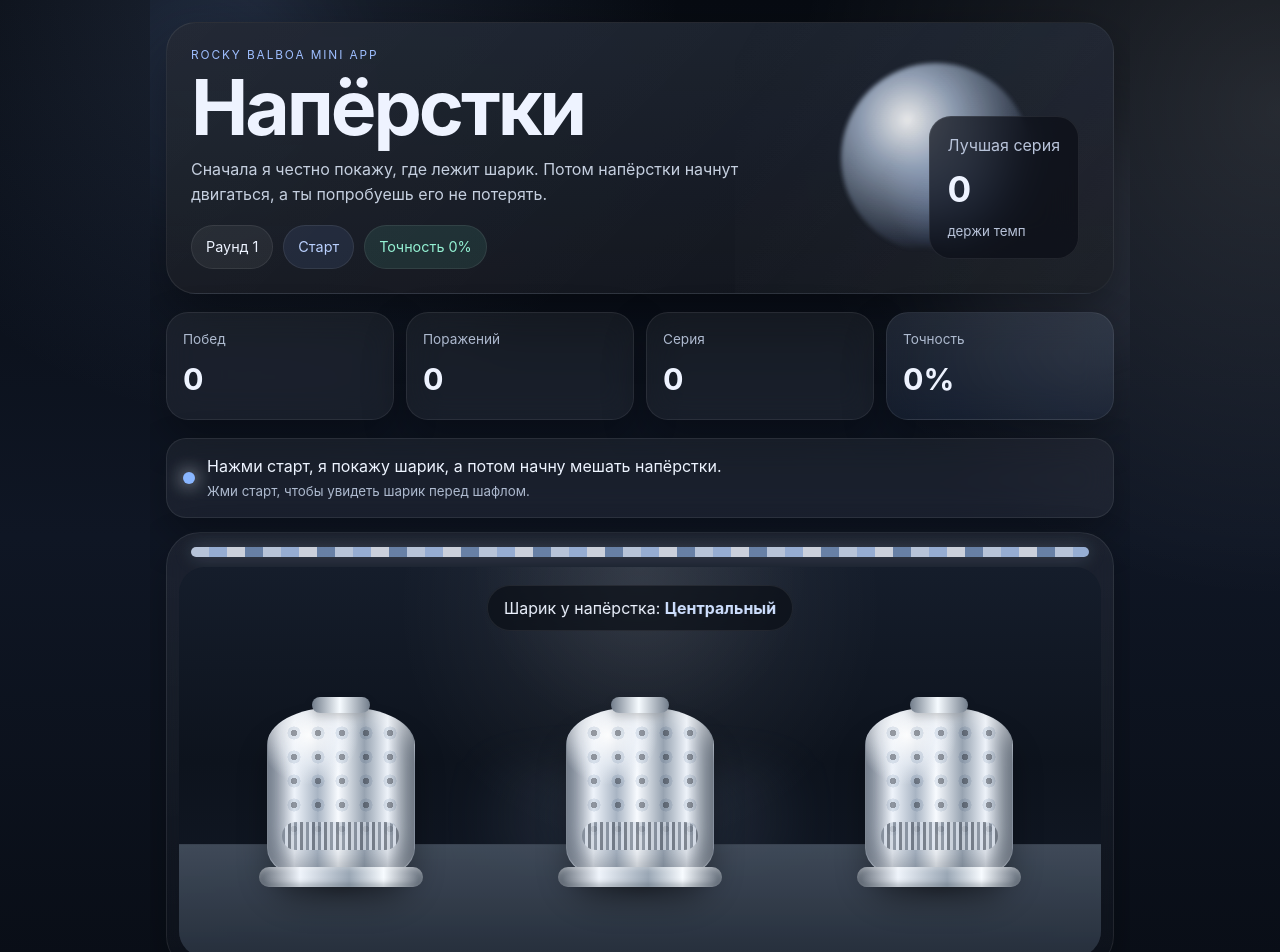
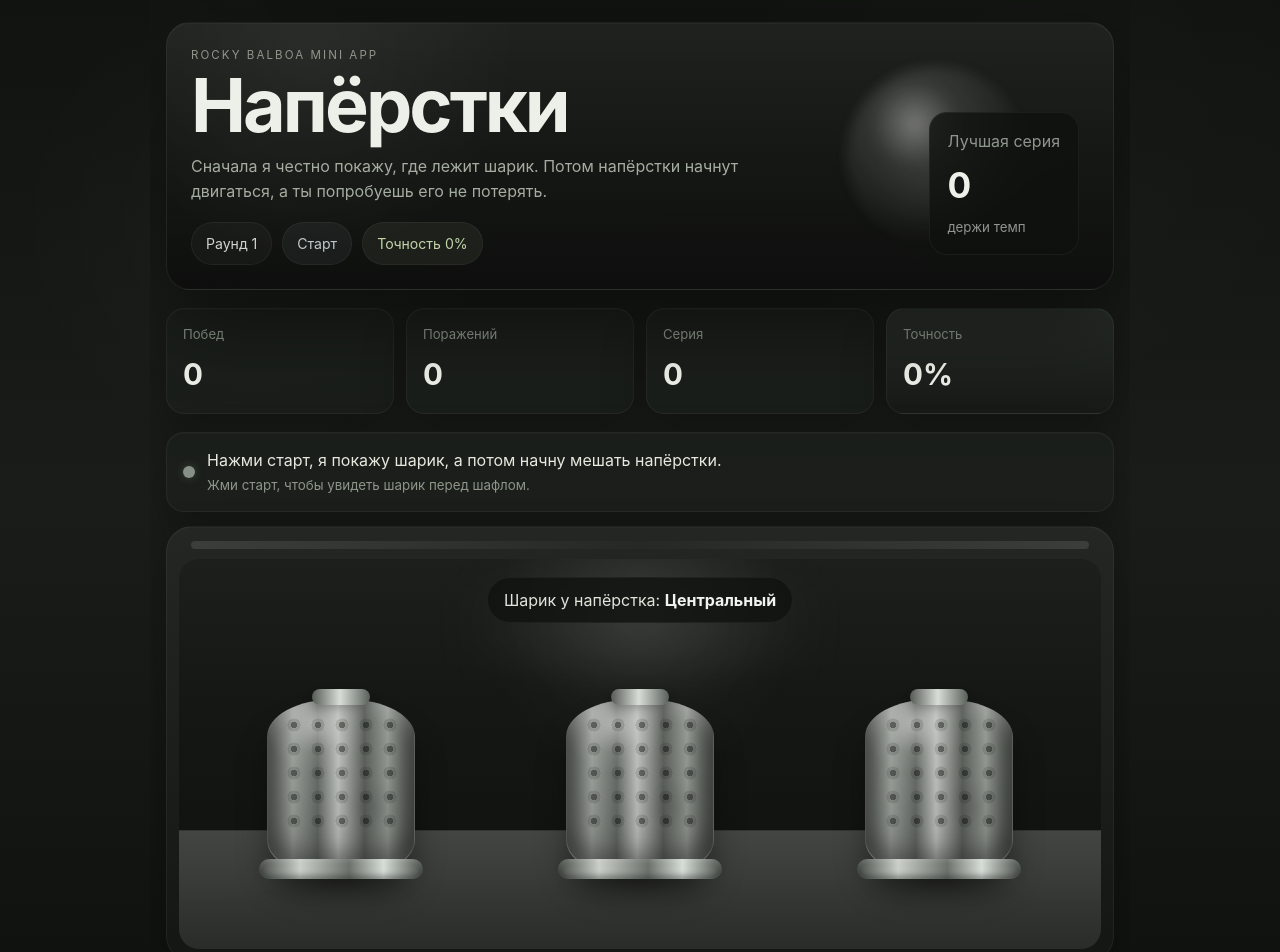
Before and after one commit to vadimegorov05512-hue/rockybalboa, a React (Vite) app in the folder thimbles-miniapp/: page / in a window 1280 px wide. Shown: the top 952 px of the page. Built offline with nearby package versions, Linux system fonts and the light colour scheme; what @telegram-apps/sdk would draw is missing.

Commit message:
Apply gritty street visual style

```diff
--- a/thimbles-miniapp/src/App.css
+++ b/thimbles-miniapp/src/App.css
@@ -1,9 +1,8 @@
 :root {
-  color: #eef3ff;
+  color: #d9ddd7;
   background:
-    radial-gradient(circle at 20% 0%, rgba(132, 161, 214, 0.16), transparent 28%),
-    radial-gradient(circle at 100% 10%, rgba(255, 255, 255, 0.12), transparent 30%),
-    linear-gradient(180deg, #070b12 0%, #0f1624 48%, #070b12 100%);
+    radial-gradient(circle at 50% -10%, rgba(178, 184, 176, 0.08), transparent 28%),
+    linear-gradient(180deg, #111311 0%, #181b18 42%, #101210 100%);
   font-family: Inter, system-ui, -apple-system, BlinkMacSystemFont, 'Segoe UI', sans-serif;
 }
 
@@ -15,6 +14,23 @@ body {
   margin: 0;
   min-width: 320px;
   min-height: 100vh;
+  background:
+    radial-gradient(circle at 20% 20%, rgba(255, 255, 255, 0.025), transparent 18%),
+    radial-gradient(circle at 80% 10%, rgba(255, 255, 255, 0.015), transparent 22%),
+    linear-gradient(180deg, #111311 0%, #191c19 45%, #0d0f0d 100%);
+}
+
+body::before {
+  content: '';
+  position: fixed;
+  inset: 0;
+  pointer-events: none;
+  opacity: 0.14;
+  background-image:
+    linear-gradient(rgba(255, 255, 255, 0.04) 1px, transparent 1px),
+    linear-gradient(90deg, rgba(255, 255, 255, 0.03) 1px, transparent 1px);
+  background-size: 5px 5px, 7px 7px;
+  mix-blend-mode: soft-light;
 }
 
 button {
@@ -38,21 +54,21 @@ button {
   width: 260px;
   height: 260px;
   border-radius: 999px;
-  filter: blur(48px);
-  opacity: 0.45;
+  filter: blur(70px);
+  opacity: 0.2;
   pointer-events: none;
 }
 
 .ambient-left {
-  top: -40px;
-  left: -80px;
-  background: rgba(103, 140, 214, 0.22);
+  top: -70px;
+  left: -120px;
+  background: rgba(160, 169, 160, 0.12);
 }
 
 .ambient-right {
-  top: 120px;
-  right: -80px;
-  background: rgba(196, 213, 255, 0.16);
+  top: 100px;
+  right: -90px;
+  background: rgba(90, 97, 90, 0.12);
 }
 
 .hero-card {
@@ -62,22 +78,24 @@ button {
   gap: 18px;
   margin-bottom: 18px;
   padding: 24px;
-  border-radius: 30px;
+  border-radius: 24px;
   background:
-    linear-gradient(135deg, rgba(255, 255, 255, 0.08), rgba(255, 255, 255, 0.03)),
-    linear-gradient(180deg, rgba(16, 23, 36, 0.96), rgba(8, 12, 20, 0.92));
-  border: 1px solid rgba(255, 255, 255, 0.08);
-  box-shadow: 0 24px 60px rgba(0, 0, 0, 0.42);
+    linear-gradient(180deg, rgba(32, 35, 31, 0.96), rgba(16, 18, 16, 0.96)),
+    linear-gradient(135deg, rgba(255, 255, 255, 0.03), transparent 45%);
+  border: 1px solid rgba(218, 224, 214, 0.07);
+  box-shadow:
+    0 30px 80px rgba(0, 0, 0, 0.45),
+    inset 0 1px 0 rgba(255, 255, 255, 0.03);
   overflow: hidden;
 }
 
-.hero-card::after {
+.hero-card::before {
   content: '';
   position: absolute;
   inset: 0;
-  background: linear-gradient(120deg, transparent, rgba(255, 255, 255, 0.05), transparent);
-  transform: translateX(-100%);
-  animation: shine 7s linear infinite;
+  background:
+    radial-gradient(circle at 15% 10%, rgba(255, 255, 255, 0.05), transparent 25%),
+    linear-gradient(180deg, transparent, rgba(0, 0, 0, 0.16));
   pointer-events: none;
 }
 
@@ -89,22 +107,23 @@ button {
 .eyebrow {
   margin: 0 0 8px;
   text-transform: uppercase;
-  letter-spacing: 0.16em;
-  color: #9ebeff;
-  font-size: 0.74rem;
+  letter-spacing: 0.18em;
+  color: #8e968a;
+  font-size: 0.72rem;
 }
 
 h1 {
   margin: 0;
-  font-size: clamp(2.5rem, 6vw, 4.8rem);
+  font-size: clamp(2.6rem, 6vw, 4.6rem);
   line-height: 0.92;
   letter-spacing: -0.04em;
+  color: #ecf0e8;
 }
 
 .subtitle {
   margin: 14px 0 0;
   max-width: 42rem;
-  color: #c5cfdf;
+  color: #a5ada1;
   line-height: 1.55;
 }
 
@@ -118,32 +137,32 @@ h1 {
 .hero-badge {
   padding: 10px 14px;
   border-radius: 999px;
-  background: rgba(255, 255, 255, 0.06);
-  border: 1px solid rgba(255, 255, 255, 0.08);
-  color: #edf3ff;
-  font-size: 0.9rem;
+  background: rgba(255, 255, 255, 0.03);
+  border: 1px solid rgba(255, 255, 255, 0.05);
+  color: #cfd5cc;
+  font-size: 0.88rem;
 }
 
 .hero-badge.accent,
 .phase-guess {
-  background: rgba(109, 231, 196, 0.1);
-  color: #94f1d3;
+  background: rgba(122, 139, 110, 0.12);
+  color: #c1d5a8;
 }
 
 .phase-idle,
 .phase-preview {
-  background: rgba(124, 166, 255, 0.1);
-  color: #bad1ff;
+  background: rgba(110, 120, 123, 0.12);
+  color: #c0cacd;
 }
 
 .phase-shuffling {
-  background: rgba(255, 214, 122, 0.1);
-  color: #ffe29d;
+  background: rgba(140, 125, 91, 0.12);
+  color: #d7c39a;
 }
 
 .phase-result {
-  background: rgba(255, 112, 112, 0.1);
-  color: #ffb0b0;
+  background: rgba(123, 92, 92, 0.12);
+  color: #d6aaaa;
 }
 
 .hero-side {
@@ -155,14 +174,14 @@ h1 {
   position: absolute;
   inset: 0;
   margin: auto;
-  width: 190px;
-  height: 190px;
+  width: 180px;
+  height: 180px;
   border-radius: 50%;
   background:
-    radial-gradient(circle at 35% 30%, rgba(255, 255, 255, 0.95), rgba(192, 210, 236, 0.72) 26%, rgba(71, 93, 128, 0.22) 68%, transparent 72%),
-    radial-gradient(circle at 60% 65%, rgba(115, 154, 225, 0.45), transparent 42%);
-  filter: blur(2px);
-  opacity: 0.95;
+    radial-gradient(circle at 38% 32%, rgba(255, 255, 255, 0.45), rgba(163, 169, 161, 0.22) 26%, rgba(47, 51, 49, 0.06) 70%, transparent 74%),
+    radial-gradient(circle at 50% 60%, rgba(50, 54, 52, 0.36), transparent 42%);
+  filter: blur(6px);
+  opacity: 0.9;
 }
 
 .hero-panel {
@@ -174,19 +193,20 @@ h1 {
   flex-direction: column;
   gap: 6px;
   padding: 16px 18px;
-  border-radius: 22px;
-  background: rgba(10, 14, 22, 0.7);
-  border: 1px solid rgba(255, 255, 255, 0.08);
-  backdrop-filter: blur(18px);
+  border-radius: 18px;
+  background: rgba(15, 17, 15, 0.78);
+  border: 1px solid rgba(255, 255, 255, 0.05);
+  backdrop-filter: blur(12px);
 }
 
 .hero-panel span,
 .hero-panel small {
-  color: #b8c3d9;
+  color: #8f968d;
 }
 
 .hero-panel strong {
   font-size: 2.2rem;
+  color: #edf1e9;
 }
 
 .scoreboard {
@@ -200,30 +220,32 @@ h1 {
 .status-card,
 .table-frame,
 .controls {
-  background: rgba(255, 255, 255, 0.05);
-  border: 1px solid rgba(255, 255, 255, 0.08);
-  backdrop-filter: blur(16px);
-  box-shadow: 0 18px 44px rgba(0, 0, 0, 0.28);
+  background: rgba(28, 31, 28, 0.92);
+  border: 1px solid rgba(215, 221, 212, 0.06);
+  box-shadow:
+    0 18px 44px rgba(0, 0, 0, 0.3),
+    inset 0 1px 0 rgba(255, 255, 255, 0.02);
 }
 
 .stat-card {
   padding: 16px;
-  border-radius: 22px;
+  border-radius: 18px;
 }
 
 .stat-card span {
   display: block;
-  color: #aebacf;
-  font-size: 0.85rem;
+  color: #868f84;
+  font-size: 0.82rem;
   margin-bottom: 8px;
 }
 
 .stat-card strong {
-  font-size: 1.9rem;
+  font-size: 1.85rem;
+  color: #edf1e9;
 }
 
 .stat-card.premium {
-  background: linear-gradient(180deg, rgba(155, 177, 210, 0.14), rgba(76, 100, 140, 0.14));
+  background: linear-gradient(180deg, rgba(40, 45, 40, 0.98), rgba(23, 26, 23, 0.98));
 }
 
 .table-wrap {
@@ -236,7 +258,7 @@ h1 {
   align-items: center;
   gap: 12px;
   padding: 15px 16px;
-  border-radius: 20px;
+  border-radius: 18px;
 }
 
 .status-card p,
@@ -245,69 +267,64 @@ h1 {
 }
 
 .status-card p {
-  color: #edf4ff;
+  color: #e5eadf;
 }
 
 .status-card small {
-  color: #aebacf;
+  color: #8e968a;
 }
 
 .status-dot {
   width: 12px;
   height: 12px;
   border-radius: 999px;
-  background: #89b6ff;
-  box-shadow: 0 0 18px currentColor;
+  background: #879087;
+  box-shadow: 0 0 10px rgba(162, 174, 162, 0.3);
 }
 
 .status-dot.shuffling {
-  background: #ffd166;
+  background: #beaa7f;
 }
 
 .status-dot.guess {
-  background: #66f0ae;
+  background: #8a9d72;
 }
 
 .status-dot.result {
-  background: #ff7a90;
+  background: #a57c7c;
 }
 
 .table-frame {
-  border-radius: 34px;
+  border-radius: 26px;
   padding: 12px;
-  background: linear-gradient(180deg, rgba(255, 255, 255, 0.06), rgba(255, 255, 255, 0.02));
+  background: linear-gradient(180deg, rgba(36, 39, 36, 0.98), rgba(20, 23, 20, 0.98));
 }
 
 .table-lights {
-  height: 10px;
+  height: 8px;
   margin: 2px 12px 10px;
   border-radius: 999px;
-  background: repeating-linear-gradient(
-    90deg,
-    rgba(200, 214, 235, 0.9) 0 18px,
-    rgba(157, 181, 220, 0.95) 18px 36px,
-    rgba(222, 228, 239, 0.9) 36px 54px,
-    rgba(108, 134, 173, 0.95) 54px 72px
-  );
-  box-shadow: 0 0 18px rgba(187, 202, 229, 0.28);
+  background: linear-gradient(90deg, rgba(184, 191, 181, 0.16), rgba(68, 73, 68, 0.08), rgba(184, 191, 181, 0.16));
 }
 
 .table {
   position: relative;
   overflow: hidden;
-  border-radius: 26px;
+  border-radius: 20px;
   padding: 32px 18px 26px;
   min-height: 390px;
   background:
-    radial-gradient(circle at top, rgba(255, 255, 255, 0.07), transparent 28%),
-    linear-gradient(180deg, #151d2b 0%, #0d131d 50%, #121926 100%);
+    radial-gradient(circle at 50% 8%, rgba(255, 255, 255, 0.05), transparent 24%),
+    linear-gradient(180deg, #1c1f1c 0%, #141714 38%, #121412 100%);
 }
 
 .table::before {
   content: '';
   position: absolute;
   inset: 0;
-  background: radial-gradient(circle at 50% 10%, rgba(255, 255, 255, 0.08), transparent 42%);
+  background:
+    radial-gradient(circle at 50% 18%, rgba(255, 255, 255, 0.035), transparent 28%),
+    linear-gradient(180deg, transparent 35%, rgba(0, 0, 0, 0.18) 100%);
   pointer-events: none;
 }
 
@@ -316,19 +333,19 @@ h1 {
   position: absolute;
   inset-inline: 0;
   bottom: 0;
-  height: 112px;
+  height: 118px;
   background:
-    linear-gradient(180deg, rgba(66, 77, 92, 0.92), rgba(38, 47, 60, 1)),
-    linear-gradient(90deg, rgba(255, 255, 255, 0.05), transparent 15%, transparent 85%, rgba(255, 255, 255, 0.05));
-  border-top: 1px solid rgba(220, 230, 248, 0.1);
+    linear-gradient(180deg, rgba(70, 72, 68, 0.95), rgba(41, 44, 41, 1)),
+    linear-gradient(90deg, rgba(255, 255, 255, 0.03), transparent 16%, transparent 84%, rgba(255, 255, 255, 0.03));
+  border-top: 1px solid rgba(215, 221, 212, 0.05);
 }
 
 .table-glow {
   position: absolute;
-  inset: auto 20% 85px;
-  height: 110px;
-  background: radial-gradient(circle, rgba(166, 191, 232, 0.18), transparent 62%);
-  filter: blur(20px);
+  inset: 18px 16% auto;
+  height: 90px;
+  background: radial-gradient(circle, rgba(221, 225, 217, 0.08), transparent 62%);
+  filter: blur(18px);
 }
 
 .preview-banner {
@@ -339,14 +356,13 @@ h1 {
   z-index: 3;
   padding: 10px 16px;
   border-radius: 999px;
-  background: rgba(10, 14, 22, 0.68);
-  border: 1px solid rgba(255, 255, 255, 0.08);
-  color: #edf3ff;
-  backdrop-filter: blur(12px);
+  background: rgba(17, 19, 17, 0.82);
+  border: 1px solid rgba(255, 255, 255, 0.05);
+  color: #dfe5db;
 }
 
 .preview-banner strong {
-  color: #cfe0ff;
+  color: #f1f3ef;
 }
 
 .cups-stage {
@@ -380,7 +396,7 @@ h1 {
 }
 
 .cup:not(:disabled):hover {
-  transform: translateY(-10px) scale(1.02);
+  transform: translateY(-8px);
 }
 
 .cup.is-shuffling {
@@ -390,11 +406,11 @@ h1 {
 .cup-shadow {
   position: absolute;
   bottom: 6px;
-  width: 70%;
-  height: 26px;
+  width: 72%;
+  height: 30px;
   border-radius: 50%;
-  background: radial-gradient(circle, rgba(0, 0, 0, 0.38), transparent 70%);
-  filter: blur(8px);
+  background: radial-gradient(circle, rgba(0, 0, 0, 0.5), transparent 70%);
+  filter: blur(10px);
 }
 
 .cup-body {
@@ -403,14 +419,15 @@ h1 {
   height: 172px;
   border-radius: 46% 46% 30% 30% / 22% 22% 18% 18%;
   background:
-    radial-gradient(circle at 28% 16%, rgba(255, 255, 255, 0.95), rgba(236, 241, 248, 0.72) 16%, transparent 28%),
-    linear-gradient(90deg, #697586 0%, #eff4fb 18%, #a8b4c3 34%, #f8fbff 48%, #97a3b1 66%, #eef3fa 82%, #5f6a78 100%);
-  border: 1px solid rgba(255, 255, 255, 0.18);
+    radial-gradient(circle at 32% 14%, rgba(255, 255, 255, 0.55), rgba(200, 204, 197, 0.18) 16%, transparent 28%),
+    linear-gradient(90deg, #515650 0%, #aeb5ad 17%, #6f766f 34%, #d8ddd6 48%, #666c65 66%, #a5ada4 82%, #424740 100%);
+  border: 1px solid rgba(255, 255, 255, 0.09);
   box-shadow:
-    inset 0 10px 18px rgba(255, 255, 255, 0.35),
-    inset 0 -16px 24px rgba(46, 55, 67, 0.35),
-    0 24px 30px rgba(0, 0, 0, 0.3);
+    inset 0 8px 14px rgba(255, 255, 255, 0.16),
+    inset 0 -18px 22px rgba(30, 32, 30, 0.42),
+    0 24px 30px rgba(0, 0, 0, 0.34);
   overflow: hidden;
+  filter: saturate(0.78) brightness(0.92);
 }
 
 .cup-body::before {
@@ -418,27 +435,19 @@ h1 {
   position: absolute;
   inset: 8% 10% 24%;
   background:
-    radial-gradient(circle, rgba(70, 76, 87, 0.78) 0 18%, rgba(214, 222, 232, 0.82) 19% 38%, transparent 39%) 0 0 / 24px 24px;
-  opacity: 0.7;
+    radial-gradient(circle, rgba(62, 66, 61, 0.82) 0 18%, rgba(185, 191, 184, 0.62) 19% 38%, transparent 39%) 0 0 / 24px 24px;
+  opacity: 0.74;
   mix-blend-mode: multiply;
 }
 
 .cup-body::after {
   content: '';
   position: absolute;
-  left: 10%;
-  right: 10%;
-  bottom: 28px;
-  height: 28px;
-  border-radius: 999px;
-  background: repeating-linear-gradient(
-    90deg,
-    rgba(118, 128, 142, 0.92) 0 3px,
-    rgba(218, 225, 236, 0.95) 3px 6px,
-    rgba(90, 98, 110, 0.9) 6px 9px,
-    rgba(206, 213, 223, 0.95) 9px 12px
-  );
-  opacity: 0.8;
+  inset: 0;
+  background:
+    linear-gradient(180deg, transparent 0%, rgba(34, 37, 34, 0.08) 40%, rgba(18, 20, 18, 0.18) 100%),
+    radial-gradient(circle at 30% 50%, rgba(255, 255, 255, 0.03), transparent 28%),
+    radial-gradient(circle at 72% 62%, rgba(0, 0, 0, 0.08), transparent 18%);
 }
 
 .cup-rim {
@@ -447,10 +456,10 @@ h1 {
   width: min(100%, 164px);
   height: 20px;
   border-radius: 999px;
-  background: linear-gradient(90deg, #5d6672 0%, #eff4fb 25%, #9aa7b5 55%, #f7fbff 76%, #616b78 100%);
+  background: linear-gradient(90deg, #454a44 0%, #cad0c9 25%, #6c726b 55%, #d7ddd7 76%, #494f48 100%);
   box-shadow:
-    inset 0 2px 5px rgba(255, 255, 255, 0.3),
-    inset 0 -4px 5px rgba(55, 63, 74, 0.28);
+    inset 0 2px 4px rgba(255, 255, 255, 0.12),
+    inset 0 -4px 5px rgba(26, 28, 26, 0.35);
 }
 
 .cup-handle {
@@ -459,24 +468,24 @@ h1 {
   width: 58px;
   height: 16px;
   border-radius: 999px;
-  background: linear-gradient(90deg, #727d8b 0%, #f6fbff 48%, #727d8b 100%);
+  background: linear-gradient(90deg, #565c55 0%, #d8ddd7 48%, #595f59 100%);
   z-index: 1;
-  box-shadow: 0 4px 10px rgba(0, 0, 0, 0.18);
+  box-shadow: 0 4px 10px rgba(0, 0, 0, 0.22);
 }
 
 .ball {
   --slot-size: calc((100% - 36px) / 3);
   position: absolute;
-  width: 28px;
-  height: 28px;
+  width: 22px;
+  height: 22px;
   border-radius: 999px;
   background:
-    radial-gradient(circle at 30% 30%, #ffffff, #ffd18c 22%, #ff8a3d 48%, #d24b16 72%);
+    radial-gradient(circle at 30% 30%, #fff5c1, #d6b46f 34%, #8a6630 74%);
   box-shadow:
-    0 0 18px rgba(255, 196, 115, 0.72),
-    0 0 42px rgba(255, 135, 75, 0.28);
-  left: calc(18px + var(--slot) * var(--slot-size) + (var(--slot-size) / 2) - 14px);
-  bottom: 82px;
+    0 0 12px rgba(221, 186, 114, 0.18),
+    0 6px 14px rgba(0, 0, 0, 0.3);
+  left: calc(18px + var(--slot) * var(--slot-size) + (var(--slot-size) / 2) - 11px);
+  bottom: 84px;
   z-index: 1;
   transition: left 0.42s cubic-bezier(0.25, 0.8, 0.25, 1);
 }
@@ -489,21 +498,21 @@ h1 {
 }
 
 .cup.revealed {
-  transform: translateY(-18px) scale(1.03);
+  transform: translateY(-14px);
 }
 
 .cup.revealed .cup-body {
-  filter: brightness(1.06);
+  filter: saturate(0.86) brightness(0.98);
 }
 
 .cup.wrong .cup-body {
-  filter: saturate(0.55) brightness(0.82);
+  filter: saturate(0.4) brightness(0.72);
 }
 
 .controls {
   margin-top: 18px;
   padding: 16px;
-  border-radius: 22px;
+  border-radius: 18px;
   display: flex;
   justify-content: space-between;
   align-items: center;
@@ -512,12 +521,12 @@ h1 {
 
 .primary {
   border: 0;
-  border-radius: 16px;
+  border-radius: 14px;
   padding: 15px 20px;
   font-weight: 800;
-  color: #101620;
-  background: linear-gradient(180deg, #dfe8f4 0%, #9cadc3 100%);
-  box-shadow: 0 12px 24px rgba(160, 178, 208, 0.2);
+  color: #101310;
+  background: linear-gradient(180deg, #c8cec4 0%, #8f968d 100%);
+  box-shadow: 0 12px 24px rgba(0, 0, 0, 0.18);
   cursor: pointer;
 }
 
@@ -529,12 +538,13 @@ h1 {
 }
 
 .hint-block span {
-  color: #aebacf;
+  color: #889086;
   font-size: 0.82rem;
 }
 
 .hint-block strong {
   font-size: 1rem;
+  color: #edf1e9;
 }
 
 @keyframes floaty {
@@ -543,15 +553,6 @@ h1 {
   }
   to {
     transform: translateY(-8px);
-  }
-}
-
-@keyframes shine {
-  from {
-    transform: translateX(-100%);
-  }
-  to {
-    transform: translateX(100%);
   }
 }
 
```
